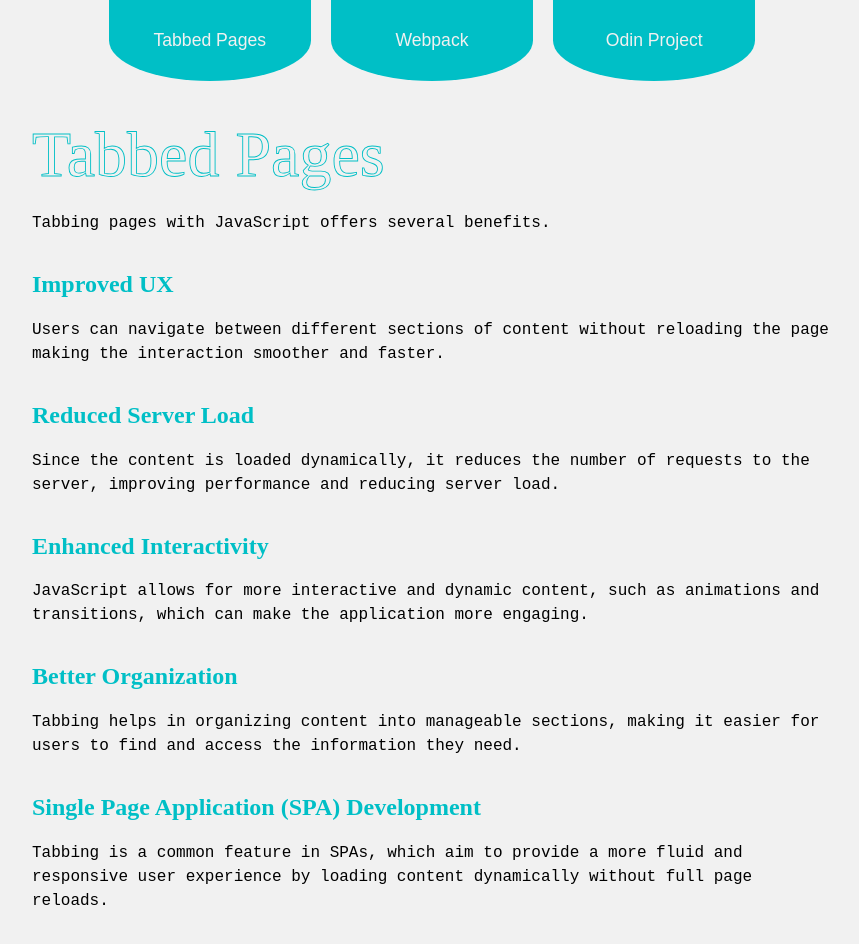
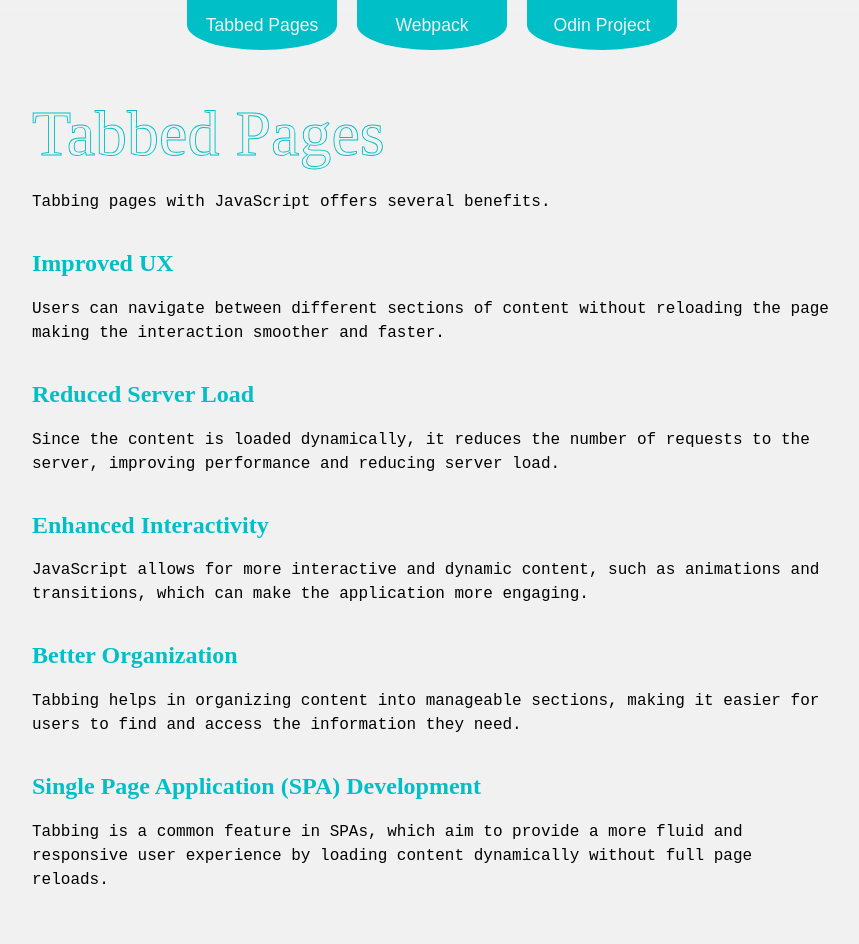
Before and after one commit to CorbanPendrak/TOP-tabbed-pages, a website built with webpack: page src/index.html in a window 1280 px wide. Shown: the whole page, without its empty margins (208-1067 px from the left). Built offline with nearby package versions, Linux system fonts and the light colour scheme.

Commit message:
Improve header style

```diff
--- a/src/index.css
+++ b/src/index.css
@@ -7,15 +7,39 @@ body {
     display: flex;
     flex-direction: column;
     align-items: center;
-	margin-top: 0;
+	margin-top: 60px;
 	background-color: var(--color-secondary);
 }
 
 #tabbed-navigation {
+	position: fixed;
+	top: 0;
+	left: auto;
+	z-index: 1000;
 	display: flex;
 	justify-content: center;
 	gap: 20px;
-	width: 80%;
+	width: 100%;
+	border-radius: 10%;
+}
+
+.backdrop {
+	position: absolute;
+	inset: 0;
+	height: 200%;
+	border-radius: 4px;
+	background: linear-gradient(
+		to bottom,
+		var(--color-secondary) 0%,
+		transparent 50%,
+	);
+	pointer-events: none;
+	backdrop-filter: blur(6px);
+	mask-image: linear-gradient(
+			black 0,
+			black 50%,
+			transparent 50%
+	);
 }
 
 .tabbed-button {
@@ -25,9 +49,10 @@ body {
 	border-style: none;
 	border-radius: 0 0 50% 50%;
 
-	padding: 30px 20px;
-	width: 20%;
+	height: 50px;
+	width: 150px;
 	font-size: 1.1em;
+	z-index: 1;
 }
 
 #content {
--- a/src/index.html
+++ b/src/index.html
@@ -9,6 +9,7 @@
 		<button class="tabbed-button" id="page1">Tabbed Pages</button>
 		<button class="tabbed-button" id="page2">Webpack</button>
 		<button class="tabbed-button" id="page3">Odin Project</button>
+		<div class="backdrop"></div>
 	</nav>
 <div id="content">
 
--- a/src/index.js
+++ b/src/index.js
@@ -1,9 +1,16 @@
-import { greeting } from './greeting.js';
+import createTabbedPage from './tabbed-pages.js';
+import createWebpackPage from './webpack-page.js';
 import "./index.css"
 
-console.log(greeting);
+const content = document.getElementById("content");
+createTabbedPage(content);
 
-// Create Tabbed page
-import createTabbedPage from './tabbed-pages.js';
+document.getElementById("page1").addEventListener("click", () => {
+    content.innerHTML = "";
+    createTabbedPage(content);
+});
 
-createTabbedPage(document.getElementById("content"));
+document.getElementById("page2").addEventListener("click", () => {
+    content.innerHTML = "";
+    createWebpackPage(content);
+})
```
